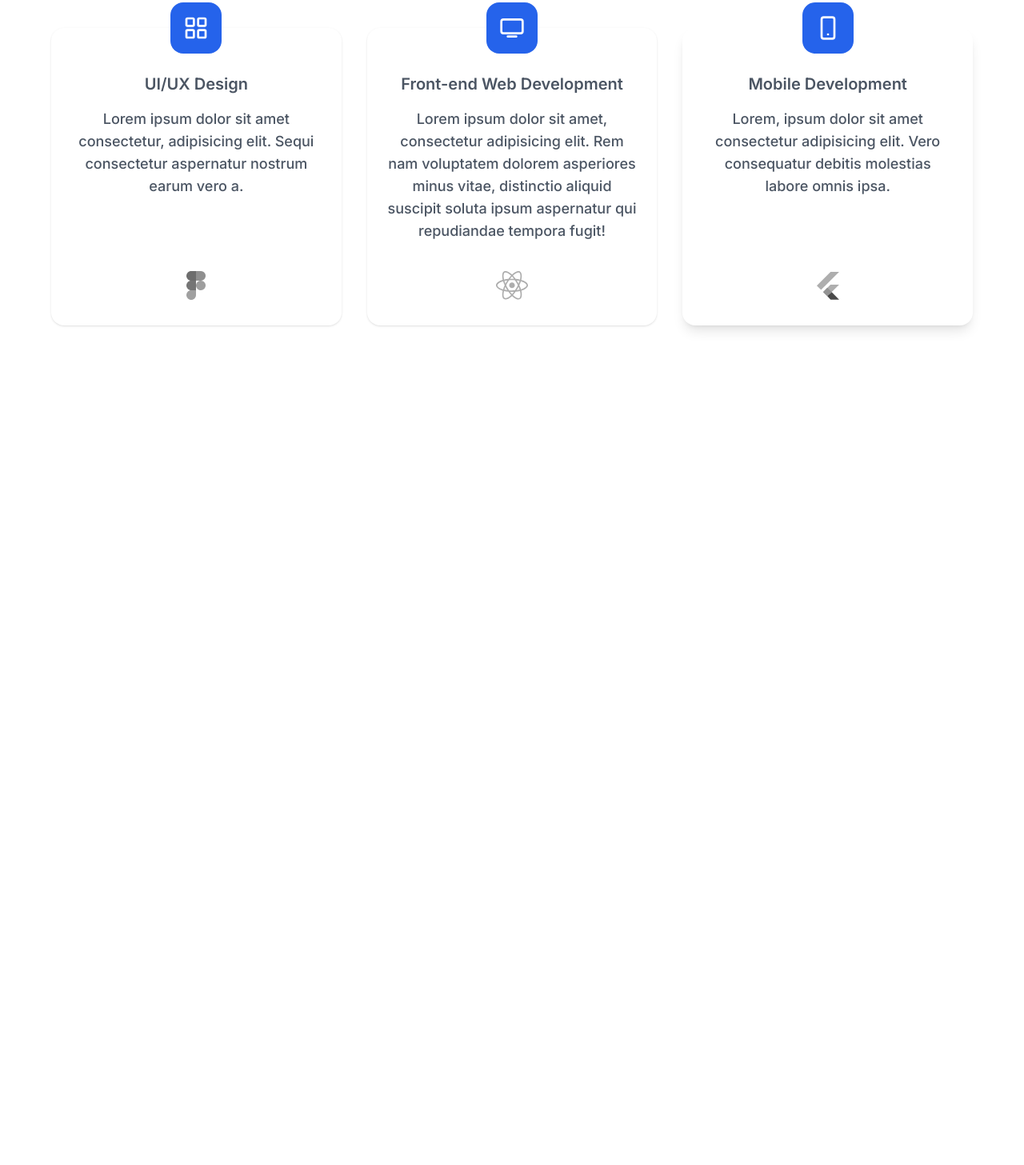
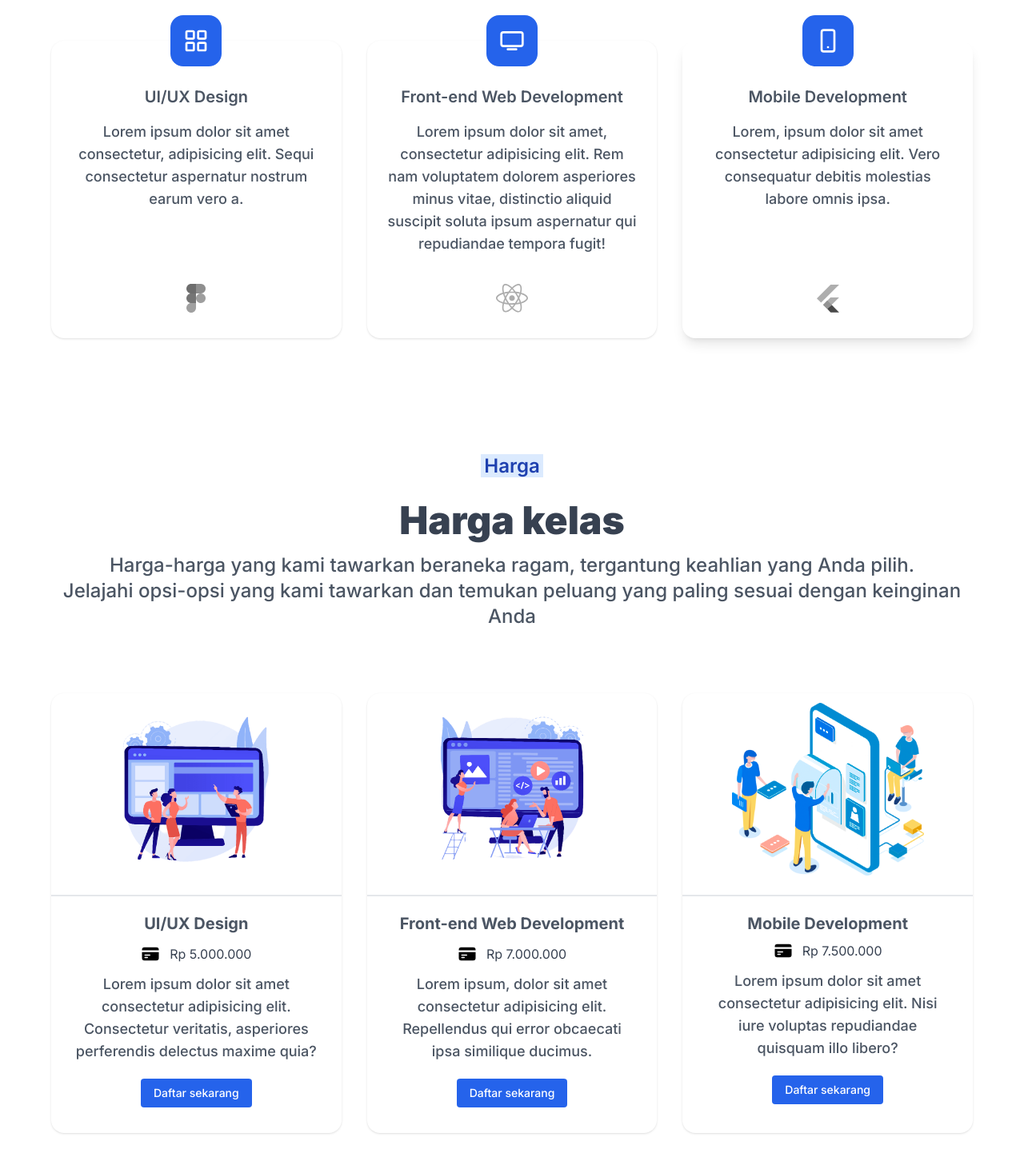
Before and after one commit to hiroshiyoka/company-profile-website, a website: page index.html in a window 1280 px wide. Shown: the part 937-2394 px from the top of the page at 80% size. Before the commit the page ends 1392 px from the top, so only its background shows below. Drawn offline with Linux system fonts and the light colour scheme.

Commit message:
feat: create menu for pricing section

```diff
--- a/index.html
+++ b/index.html
@@ -125,7 +125,7 @@
     </nav>
 
     <!-- MENU HERO -->
-    <section class="lg:w-screen h-fit lg:mb-20 lg:pt-24">
+    <section class="lg:w-screen h-fit lg:mb-24 lg:pt-24">
       <div
         class="container flex flex-col lg:flex-row px-5 lg:w-full lg:mx-auto"
       >
@@ -173,10 +173,11 @@
 
     <!-- MENU KELAS -->
     <div
-      class="bg-white max-w-lg px-6 mx-auto sm:px-0 sm:max-w-xl md:max-w-2xl lg:max-w-4xl xl:max-w-6xl"
+      id="kelas"
+      class="bg-white max-w-lg px-6 mx-auto sm:px-0 sm:max-w-xl md:max-w-2xl lg:max-w-4xl lg:mb-24 xl:max-w-6xl"
     >
       <main class="pb-12 space-y-56">
-        <section id="kelas" class="relative text-center">
+        <section class="relative text-center">
           <header>
             <h2
               class="inline px-1 text-2xl font-semibold text-blue-800 bg-blue-100"
@@ -199,31 +200,6 @@
             <article
               class="flex flex-col pb-8 text-center transition transform bg-white shadow group md:col-span-2 lg:col-span-1 rounded-2xl hover:-translate-y-6 hover:shadow-lg"
             >
-              <!-- <div>
-                <img
-                  src="src/img/uiux.png"
-                  alt="uiux"
-                  width="240"
-                  class="mx-auto mb-3"
-                />
-              </div>
-              <hr class="border mb-5" />
-              <div>
-                <h1 class="font-bold text-lg text-gray-700 mb-3">
-                  UI/UX Design
-                </h1>
-                <p class="font-medium text-sm text-gray-600 px-7 mb-5">
-                  Lorem ipsum dolor sit amet consectetur adipisicing elit.
-                  Dignissimos sit quos hic, perferendis porro mollitia incidunt
-                  deserunt dolorum beatae repudiandae non quis quasi, aut
-                  aperiam?
-                </p>
-                <button
-                  class="bg-blue-600 px-4 py-2 text-white rounded text-sm hover:bg-blue-700"
-                >
-                  Lihat selengkapnya
-                </button>
-              </div> -->
               <div
                 class="flex items-center justify-center w-16 h-16 mx-auto -mt-8 text-white bg-blue-600 rounded-2xl"
               >
@@ -284,26 +260,6 @@
             <article
               class="flex flex-col pb-8 text-center transition transform bg-white shadow group md:col-span-2 lg:col-span-1 rounded-2xl hover:-translate-y-6 hover:shadow-lg"
             >
-              <!-- <div>
-                <img
-                  src="src/img/frontend.png"
-                  alt="frontend"
-                  width="240"
-                  class="mx-auto mb-3"
-                />
-              </div>
-              <hr class="border mb-5" />
-              <div>
-                <h1 class="font-bold text-lg text-gray-700 mb-3">
-                  Front-end Web Development
-                </h1>
-                <p class="font-medium text-sm text-gray-600 px-7">
-                  Lorem ipsum dolor sit amet, consectetur adipisicing elit.
-                  Cupiditate asperiores vero consectetur temporibus
-                  necessitatibus inventore ipsa doloremque nesciunt ad ea atque,
-                  quaerat aliquid cum ipsam.
-                </p>
-              </div> -->
               <div
                 class="flex items-center justify-center w-16 h-16 mx-auto -mt-8 text-white bg-blue-600 rounded-2xl"
               >
@@ -352,26 +308,6 @@
             <article
               class="flex flex-col pb-8 text-center transition transform bg-white shadow-lg group md:col-span-2 lg:col-span-1 rounded-2xl hover:-translate-y-6 hover:shadow-lg"
             >
-              <!-- <div class="mb-3">
-                <img
-                  src="src/img/mobile.png"
-                  alt="mobile"
-                  width="240"
-                  class="mx-auto mt-3 mb-3"
-                />
-              </div>
-              <hr class="border mb-5" />
-              <div>
-                <h1 class="font-bold text-xl text-gray-700 mb-3">
-                  Mobile Development
-                </h1>
-                <p class="font-medium text-sm text-gray-600 px-7">
-                  Lorem ipsum, dolor sit amet consectetur adipisicing elit.
-                  Quasi laudantium obcaecati ab placeat eaque voluptatem, iste
-                  excepturi harum aliquid voluptas deserunt unde, officia
-                  tempore repellat?
-                </p>
-              </div> -->
               <div
                 class="flex items-center justify-center w-16 h-16 mx-auto -mt-8 text-white bg-blue-600 rounded-2xl"
               >
@@ -445,7 +381,183 @@
       </main>
     </div>
 
-    <!--  -->
+    <!-- MENU HARGA -->
+    <div
+      id="harga"
+      class="bg-white max-w-lg px-6 mx-auto sm:px-0 sm:max-w-xl md:max-w-2xl lg:max-w-4xl lg:mb-24 xl:max-w-6xl"
+    >
+      <main class="pb-12 space-y-56">
+        <section class="relative text-center">
+          <header>
+            <h2
+              class="inline px-1 text-2xl font-semibold text-blue-800 bg-blue-100"
+            >
+              Harga
+            </h2>
+            <h3 class="text-4xl font-extrabold text-gray-700 lg:text-5xl mt-7">
+              Harga kelas
+            </h3>
+            <h4 class="mt-4 text-xl text-gray-600 lg:text-2xl">
+              Harga-harga yang kami tawarkan beraneka ragam, tergantung keahlian
+              yang Anda pilih.
+              <br />
+              Jelajahi opsi-opsi yang kami tawarkan dan temukan peluang yang
+              paling sesuai dengan keinginan Anda
+            </h4>
+          </header>
+          <div
+            class="grid mt-20 md:grid-cols-4 lg:grid-cols-3 gap-x-8 gap-y-16"
+          >
+            <article
+              class="flex flex-col pb-8 text-center transition transform bg-white shadow group md:col-span-2 lg:col-span-1 rounded-2xl"
+            >
+              <div>
+                <img
+                  src="src/img/uiux.png"
+                  alt="uiux"
+                  width="240"
+                  class="mx-auto mb-3"
+                />
+              </div>
+              <hr class="border mb-5" />
+              <div>
+                <h1 class="text-lg font-bold text-gray-600 mb-3 lg:text-xl">
+                  UI/UX Design
+                </h1>
+                <div class="flex flex-row justify-center gap-3">
+                  <svg
+                    xmlns="http://www.w3.org/2000/svg"
+                    viewBox="0 0 24 24"
+                    fill="currentColor"
+                    class="w-6 h-6"
+                  >
+                    <path
+                      d="M4.5 3.75a3 3 0 00-3 3v.75h21v-.75a3 3 0 00-3-3h-15z"
+                    />
+                    <path
+                      fill-rule="evenodd"
+                      d="M22.5 9.75h-21v7.5a3 3 0 003 3h15a3 3 0 003-3v-7.5zm-18 3.75a.75.75 0 01.75-.75h6a.75.75 0 010 1.5h-6a.75.75 0 01-.75-.75zm.75 2.25a.75.75 0 000 1.5h3a.75.75 0 000-1.5h-3z"
+                      clip-rule="evenodd"
+                    />
+                  </svg>
+                  <p class="font-normal text-gray-700 mb-3">
+                    Rp&nbsp;5.000.000
+                  </p>
+                </div>
+                <p class="font-medium text-gray-600 px-7 mb-5 lg:text-lg">
+                  Lorem ipsum dolor sit amet consectetur adipisicing elit.
+                  Consectetur veritatis, asperiores perferendis delectus maxime
+                  quia?
+                </p>
+                <button
+                  class="bg-blue-600 px-4 py-2 text-white rounded text-sm hover:bg-blue-700"
+                >
+                  Daftar sekarang
+                </button>
+              </div>
+            </article>
+            <article
+              class="flex flex-col pb-8 text-center transition transform bg-white shadow group md:col-span-2 lg:col-span-1 rounded-2xl"
+            >
+              <div>
+                <img
+                  src="src/img/frontend.png"
+                  alt="frontend"
+                  width="240"
+                  class="mx-auto mb-3"
+                />
+              </div>
+              <hr class="border mb-5" />
+              <div>
+                <h1 class="text-lg font-bold text-gray-600 mb-3 lg:text-xl">
+                  Front-end Web Development
+                </h1>
+                <div class="flex flex-row justify-center gap-3">
+                  <svg
+                    xmlns="http://www.w3.org/2000/svg"
+                    viewBox="0 0 24 24"
+                    fill="currentColor"
+                    class="w-6 h-6"
+                  >
+                    <path
+                      d="M4.5 3.75a3 3 0 00-3 3v.75h21v-.75a3 3 0 00-3-3h-15z"
+                    />
+                    <path
+                      fill-rule="evenodd"
+                      d="M22.5 9.75h-21v7.5a3 3 0 003 3h15a3 3 0 003-3v-7.5zm-18 3.75a.75.75 0 01.75-.75h6a.75.75 0 010 1.5h-6a.75.75 0 01-.75-.75zm.75 2.25a.75.75 0 000 1.5h3a.75.75 0 000-1.5h-3z"
+                      clip-rule="evenodd"
+                    />
+                  </svg>
+                  <p class="font-normal text-gray-700 mb-3">
+                    Rp&nbsp;7.000.000
+                  </p>
+                </div>
+                <p
+                  class="font-medium text-sm text-gray-600 px-7 mb-5 lg:text-lg"
+                >
+                  Lorem ipsum, dolor sit amet consectetur adipisicing elit.
+                  Repellendus qui error obcaecati ipsa similique ducimus.
+                </p>
+                <button
+                  class="bg-blue-600 px-4 py-2 text-white rounded text-sm hover:bg-blue-700"
+                >
+                  Daftar sekarang
+                </button>
+              </div>
+            </article>
+            <article
+              class="flex flex-col pb-8 text-center transition transform bg-white shadow group md:col-span-2 lg:col-span-1 rounded-2xl"
+            >
+              <div class="mb-3">
+                <img
+                  src="src/img/mobile.png"
+                  alt="mobile"
+                  width="240"
+                  class="mx-auto mt-3 mb-3"
+                />
+              </div>
+              <hr class="border mb-5" />
+              <div>
+                <h1 class="text-lg font-bold text-gray-600 mb-2 lg:text-xl">
+                  Mobile Development
+                </h1>
+                <div class="flex flex-row justify-center gap-3">
+                  <svg
+                    xmlns="http://www.w3.org/2000/svg"
+                    viewBox="0 0 24 24"
+                    fill="currentColor"
+                    class="w-6 h-6"
+                  >
+                    <path
+                      d="M4.5 3.75a3 3 0 00-3 3v.75h21v-.75a3 3 0 00-3-3h-15z"
+                    />
+                    <path
+                      fill-rule="evenodd"
+                      d="M22.5 9.75h-21v7.5a3 3 0 003 3h15a3 3 0 003-3v-7.5zm-18 3.75a.75.75 0 01.75-.75h6a.75.75 0 010 1.5h-6a.75.75 0 01-.75-.75zm.75 2.25a.75.75 0 000 1.5h3a.75.75 0 000-1.5h-3z"
+                      clip-rule="evenodd"
+                    />
+                  </svg>
+                  <p class="font-normal text-gray-700 mb-3">
+                    Rp&nbsp;7.500.000
+                  </p>
+                </div>
+                <p
+                  class="font-medium text-sm text-gray-600 px-7 mb-5 lg:text-lg"
+                >
+                  Lorem ipsum dolor sit amet consectetur adipisicing elit. Nisi
+                  iure voluptas repudiandae quisquam illo libero?
+                </p>
+                <button
+                  class="bg-blue-600 px-4 py-2 text-white rounded text-sm hover:bg-blue-700"
+                >
+                  Daftar sekarang
+                </button>
+              </div>
+            </article>
+          </div>
+        </section>
+      </main>
+    </div>
     <script src="src/script.js"></script>
   </body>
 </html>
```
Also changed, not shown: dist/output.css, src/icon/dompet.png (added).
